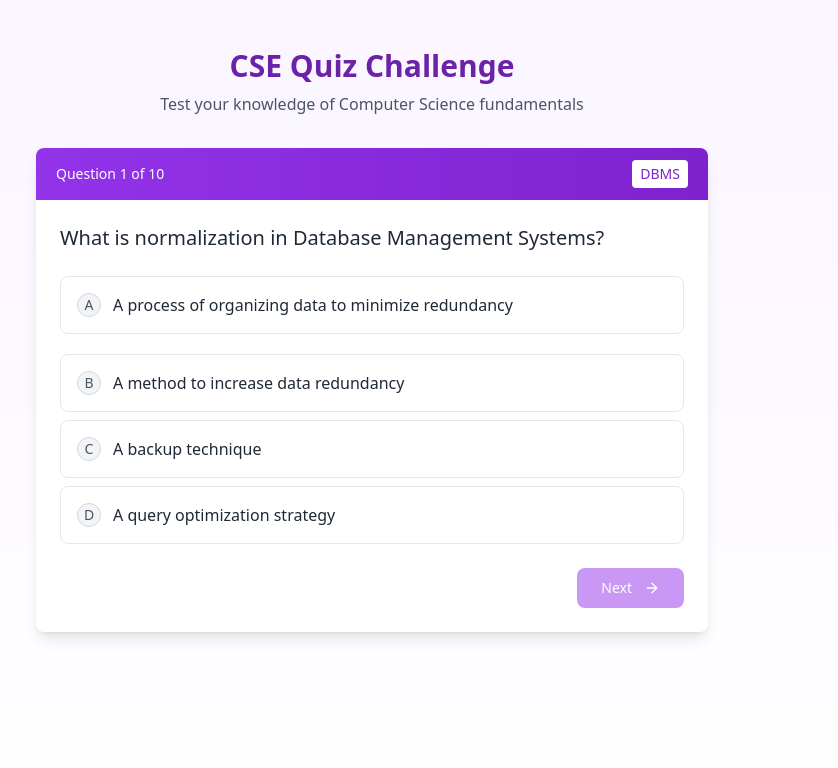
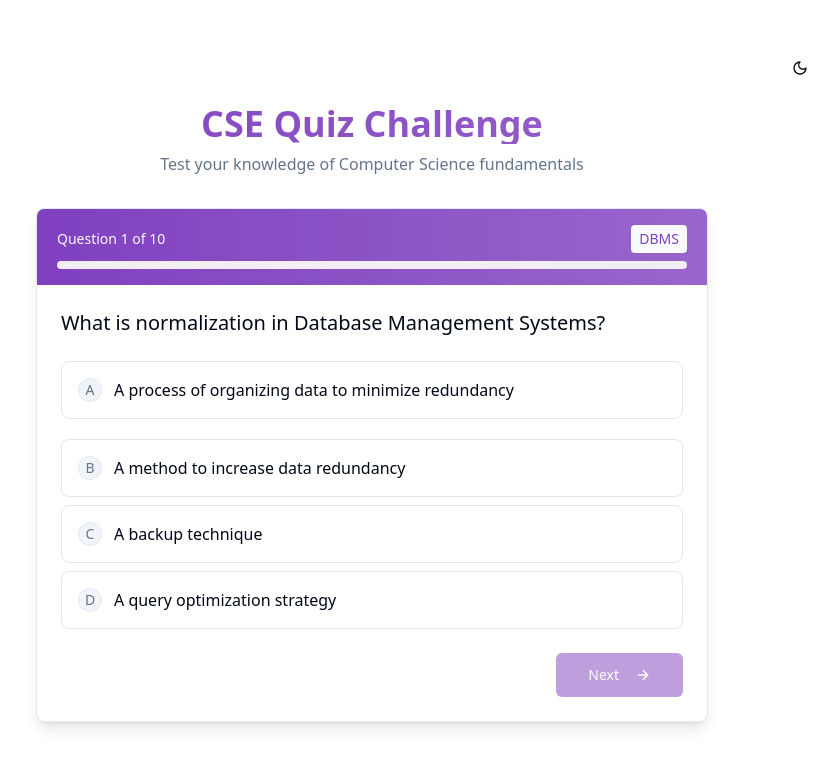
Before and after one commit to Farooq7234/quizzical-computing-challenge, a React (Vite) app: page / in a window 1280 px wide. Both pictures are taken after a click on the button "Start Quiz". Shown: the top 768 px of the page, without its empty margins (268-1106 px from the left). Built offline with nearby package versions, Linux system fonts and the light colour scheme.

Commit message:
feat: Improve UI with dark/light mode and enhancements
This commit introduces UI improvements, including dark and light mode support and other enhancements to enhance the user experience.

```diff
--- a/package.json
+++ b/package.json
@@ -47,7 +47,7 @@
     "embla-carousel-react": "^8.3.0",
     "input-otp": "^1.2.4",
     "lucide-react": "^0.462.0",
-    "next-themes": "^0.3.0",
+    "next-themes": "^0.4.6",
     "react": "^18.3.1",
     "react-day-picker": "^8.10.1",
     "react-dom": "^18.3.1",
--- a/src/App.tsx
+++ b/src/App.tsx
@@ -1,3 +1,4 @@
+
 import { Toaster } from "@/components/ui/toaster";
 import { Toaster as Sonner } from "@/components/ui/sonner";
 import { TooltipProvider } from "@/components/ui/tooltip";
@@ -5,10 +6,12 @@ import { QueryClient, QueryClientProvider } from "@tanstack/react-query";
 import { BrowserRouter, Routes, Route } from "react-router-dom";
 import Index from "./pages/Index";
 import NotFound from "./pages/NotFound";
+import { ThemeProvider } from "./components/ThemeProvider";
 
 const queryClient = new QueryClient();
 
 const App = () => (
+  <ThemeProvider attribute="class" defaultTheme="system" enableSystem>
     <QueryClientProvider client={queryClient}>
       <TooltipProvider>
         <Toaster />
@@ -22,6 +25,7 @@ const App = () => (
         </BrowserRouter>
       </TooltipProvider>
     </QueryClientProvider>
+  </ThemeProvider>
 );
 
 export default App;
--- a/src/components/OptionButton.tsx
+++ b/src/components/OptionButton.tsx
@@ -1,5 +1,6 @@
 
 import React from "react";
+import { Check } from "lucide-react";
 
 interface OptionButtonProps {
   option: string;
@@ -18,11 +19,11 @@ const OptionButton: React.FC<OptionButtonProps> = ({
 
   return (
     <button
-      className={`w-full text-left p-4 mb-3 rounded-lg transition-all duration-200 border
+      className={`w-full text-left p-4 mb-3 rounded-lg transition-all duration-300 border
       ${
         isSelected
-          ? "bg-purple-600 text-white border-purple-700 shadow-md"
-          : "bg-white text-gray-800 border-gray-200 hover:border-purple-300 hover:shadow-sm"
+          ? "bg-primary text-primary-foreground border-primary-foreground shadow-md scale-[1.02]"
+          : "bg-card text-card-foreground border-border hover:border-primary/50 hover:shadow-sm dark:hover:border-primary/30"
       }`}
       onClick={() => onSelect(index)}
     >
@@ -31,8 +32,8 @@ const OptionButton: React.FC<OptionButtonProps> = ({
           className={`flex items-center justify-center w-6 h-6 mr-3 rounded-full
           ${
             isSelected
-              ? "bg-white text-purple-600"
-              : "bg-gray-100 text-gray-600 border border-gray-300"
+              ? "bg-primary-foreground text-primary"
+              : "bg-muted text-muted-foreground border border-border"
           }`}
         >
           <span className="text-sm font-medium">
@@ -40,6 +41,12 @@ const OptionButton: React.FC<OptionButtonProps> = ({
           </span>
         </div>
         <span className="text-md">{option}</span>
+        {isSelected && (
+          <Check
+            className="w-5 h-5 ml-auto text-primary-foreground"
+            aria-hidden="true"
+          />
+        )}
       </div>
     </button>
   );
--- a/src/components/QuizCard.tsx
+++ b/src/components/QuizCard.tsx
@@ -4,6 +4,7 @@ import { QuizQuestion } from "../data/quizQuestions";
 import OptionButton from "./OptionButton";
 import { Button } from "@/components/ui/button";
 import { ArrowRight, Check } from "lucide-react";
+import { Progress } from "@/components/ui/progress";
 
 interface QuizCardProps {
   question: QuizQuestion;
@@ -24,21 +25,24 @@ const QuizCard: React.FC<QuizCardProps> = ({
   onNextQuestion,
   isLastQuestion,
 }) => {
+  const progressPercentage = ((currentQuestionIndex) / (totalQuestions - 1)) * 100;
+
   return (
-    <div className="bg-white shadow-lg rounded-lg overflow-hidden w-full max-w-2xl mx-auto">
-      <div className="bg-gradient-to-r from-purple-600 to-purple-700 py-3 px-5 text-white">
-        <div className="flex justify-between items-center">
+    <div className="bg-card text-card-foreground shadow-lg rounded-lg overflow-hidden w-full max-w-2xl mx-auto border border-border animate-fade-in">
+      <div className="bg-gradient-to-r from-primary to-primary/80 py-4 px-5 text-primary-foreground">
+        <div className="flex justify-between items-center mb-2">
           <h2 className="text-sm font-medium">
             Question {currentQuestionIndex + 1} of {totalQuestions}
           </h2>
-          <span className="bg-white text-purple-700 px-2 py-1 rounded text-sm font-medium">
+          <span className="bg-primary-foreground text-primary px-2 py-1 rounded text-sm font-medium">
             {question.subject}
           </span>
         </div>
+        <Progress value={progressPercentage} className="h-2" />
       </div>
 
       <div className="p-6">
-        <h3 className="text-xl font-medium text-gray-800 mb-6">
+        <h3 className="text-xl font-medium text-foreground mb-6">
           {question.question}
         </h3>
 
@@ -58,15 +62,16 @@ const QuizCard: React.FC<QuizCardProps> = ({
           <Button
             onClick={onNextQuestion}
             disabled={selectedOption === null}
-            className="bg-purple-600 hover:bg-purple-700 text-white px-6 py-2 rounded-lg transition-all duration-200 flex items-center gap-2 disabled:opacity-50"
+            className="transition-all duration-300 hover:scale-[1.02]"
+            size="lg"
           >
             {isLastQuestion ? (
               <>
-                Submit <Check className="w-4 h-4 ml-1" />
+                Submit <Check className="w-4 h-4 ml-2" />
               </>
             ) : (
               <>
-                Next <ArrowRight className="w-4 h-4 ml-1" />
+                Next <ArrowRight className="w-4 h-4 ml-2" />
               </>
             )}
           </Button>
--- /dev/null
+++ b/src/components/ThemeProvider.tsx
@@ -0,0 +1,11 @@
+
+import { ThemeProvider as NextThemesProvider } from "next-themes";
+import { type ThemeProviderProps } from "next-themes/dist/types";
+
+export function ThemeProvider({ children, ...props }: ThemeProviderProps) {
+  return (
+    <NextThemesProvider {...props}>
+      {children}
+    </NextThemesProvider>
+  );
+}
--- /dev/null
+++ b/src/components/ThemeToggle.tsx
@@ -0,0 +1,33 @@
+
+import { Moon, Sun } from "lucide-react";
+import { useTheme } from "next-themes";
+import { Button } from "@/components/ui/button";
+import { useEffect, useState } from "react";
+
+export function ThemeToggle() {
+  const { theme, setTheme } = useTheme();
+  const [mounted, setMounted] = useState(false);
+
+  // Avoid hydration mismatch
+  useEffect(() => {
+    setMounted(true);
+  }, []);
+
+  if (!mounted) return null;
+
+  return (
+    <Button
+      variant="ghost"
+      size="icon"
+      onClick={() => setTheme(theme === "dark" ? "light" : "dark")}
+      className="rounded-full"
+      aria-label="Toggle theme"
+    >
+      {theme === "dark" ? (
+        <Sun className="h-5 w-5" />
+      ) : (
+        <Moon className="h-5 w-5" />
+      )}
+    </Button>
+  );
+}
--- a/src/index.css
+++ b/src/index.css
@@ -108,4 +108,8 @@
   .quiz-fade-in {
     animation: fadeIn 0.5s ease-out forwards;
   }
+
+  .animate-fade-in {
+    animation: fadeIn 0.5s ease-out forwards;
+  }
 }
--- a/src/pages/Index.tsx
+++ b/src/pages/Index.tsx
@@ -3,6 +3,7 @@ import React, { useState } from "react";
 import { quizData } from "@/data/quizQuestions";
 import QuizCard from "@/components/QuizCard";
 import QuizResult from "@/components/QuizResult";
+import { ThemeToggle } from "@/components/ThemeToggle";
 
 const Index = () => {
   const [currentQuestionIndex, setCurrentQuestionIndex] = useState(0);
@@ -50,23 +51,36 @@ const Index = () => {
   };
 
   return (
-    <div className="min-h-screen bg-gradient-to-b from-purple-50 to-white py-12 px-4 sm:px-6">
+    <div className="min-h-screen bg-gradient-to-b from-background/50 to-background py-12 px-4 sm:px-6 transition-colors duration-300">
       <div className="max-w-4xl mx-auto">
+        <div className="flex justify-end mb-4">
+          <ThemeToggle />
+        </div>
+
         <header className="text-center mb-8">
-          <h1 className="text-3xl font-bold text-purple-800 mb-2">CSE Quiz Challenge</h1>
-          <p className="text-gray-600">Test your knowledge of Computer Science fundamentals</p>
+          <h1 className="text-4xl font-bold bg-gradient-to-r from-primary to-primary/80 bg-clip-text text-transparent mb-2">
+            CSE Quiz Challenge
+          </h1>
+          <p className="text-muted-foreground">Test your knowledge of Computer Science fundamentals</p>
         </header>
 
         {!quizStarted ? (
-          <div className="bg-white shadow-lg rounded-lg overflow-hidden w-full max-w-2xl mx-auto text-center p-8">
-            <h2 className="text-2xl font-bold text-gray-800 mb-4">Ready to test your CSE knowledge?</h2>
-            <p className="text-gray-600 mb-6">
+          <div className="bg-card text-card-foreground shadow-lg rounded-lg overflow-hidden w-full max-w-2xl mx-auto text-center p-8 animate-fade-in border border-border">
+            <div className="mb-6">
+              <div className="w-20 h-20 bg-primary/10 rounded-full flex items-center justify-center mx-auto mb-6">
+                <svg xmlns="http://www.w3.org/2000/svg" className="h-10 w-10 text-primary" fill="none" viewBox="0 0 24 24" stroke="currentColor">
+                  <path strokeLinecap="round" strokeLinejoin="round" strokeWidth={2} d="M9.663 17h4.673M12 3v1m6.364 1.636l-.707.707M21 12h-1M4 12H3m3.343-5.657l-.707-.707m2.828 9.9a5 5 0 117.072 0l-.548.547A3.374 3.374 0 0014 18.469V19a2 2 0 11-4 0v-.531c0-.895-.356-1.754-.988-2.386l-.548-.547z" />
+                </svg>
+              </div>
+              <h2 className="text-2xl font-bold text-foreground mb-4">Ready to test your CSE knowledge?</h2>
+            </div>
+            <p className="text-muted-foreground mb-6">
               This quiz contains {totalQuestions} questions covering core Computer Science subjects
               including Database Management Systems, Operating Systems, and Computer Networks.
             </p>
             <button
               onClick={startQuiz}
-              className="bg-purple-600 hover:bg-purple-700 text-white px-8 py-3 rounded-lg transition-all duration-200"
+              className="bg-primary hover:bg-primary/90 text-primary-foreground px-8 py-3 rounded-lg transition-all duration-300 hover:scale-[1.02] shadow-md hover:shadow-lg"
             >
               Start Quiz
             </button>
```
Also changed, not shown: src/components/QuizResult.tsx (+20 -13 lines), 1 other file (tests, documents, lock files or other folders). Lines whose indentation alone changed are shown as unchanged.
